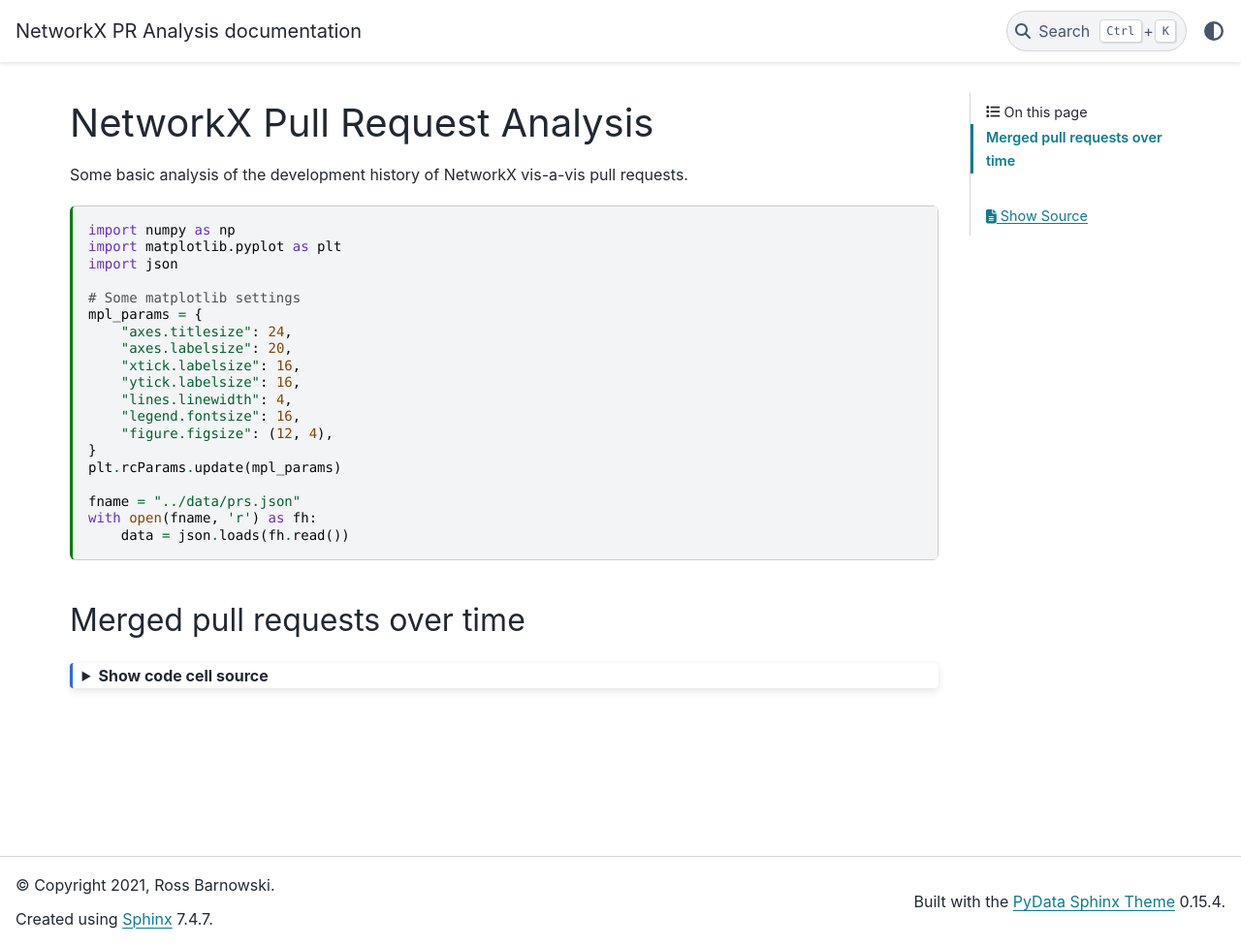
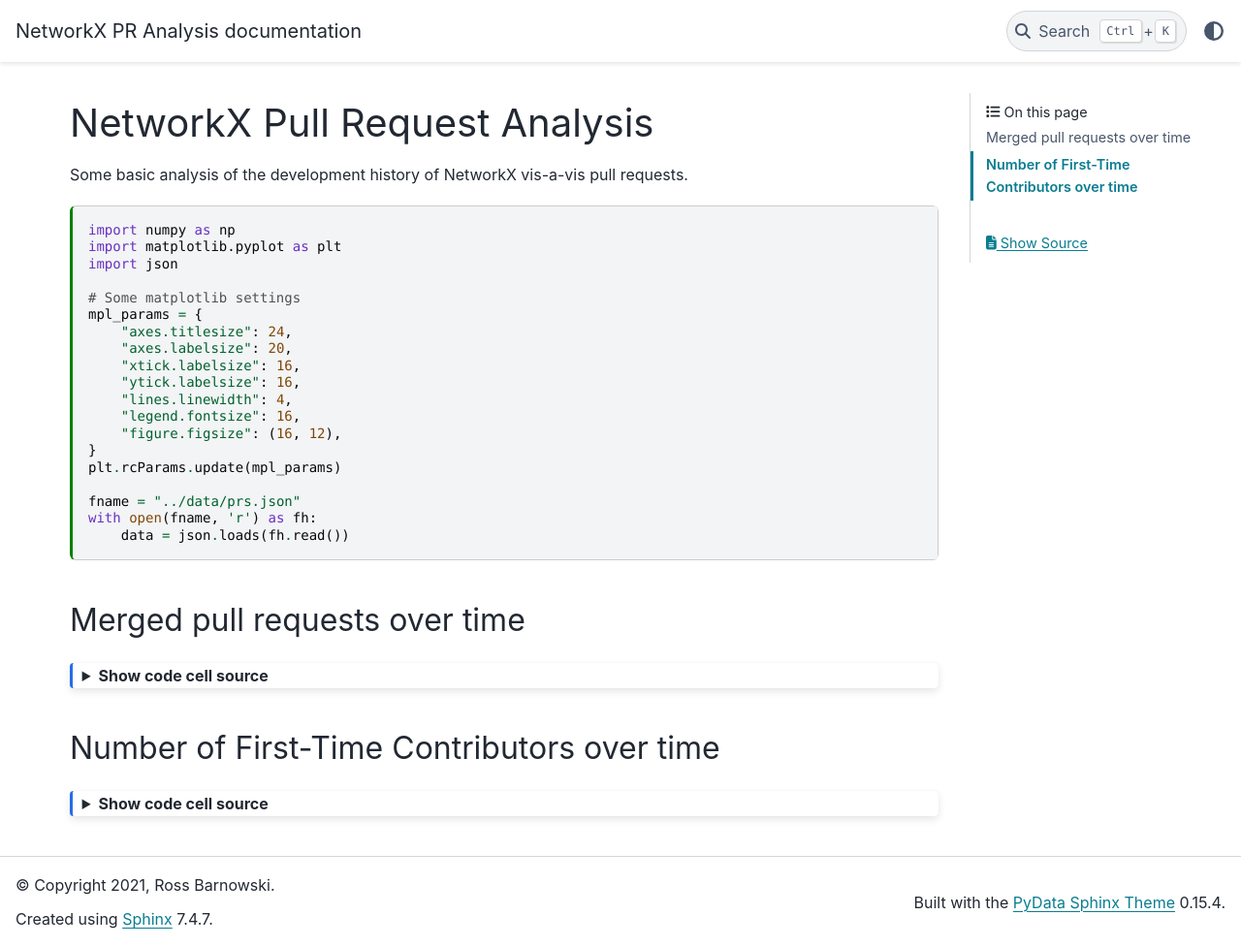
Before and after one commit to rossbar/nx-pr-analysis-scipy-2021, a Sphinx documentation site: the page built from doc/index.md, in a window 1280 px wide and 977 px high. Shown: the whole window at 97% size. Built offline with Sphinx 7.4.7 and the PyData theme 0.15.4, drawn with Linux system fonts in a browser that asks for light colours; some of the changed lines change nothing that is shown.

Commit message:
Add FTC vs. time analysis.

````diff
--- a/doc/index.md
+++ b/doc/index.md
@@ -40,7 +40,7 @@
     "ytick.labelsize": 16,
     "lines.linewidth": 4,
     "legend.fontsize": 16,
-    "figure.figsize": (12, 4),
+    "figure.figsize": (16, 12),
 }
 plt.rcParams.update(mpl_params)
 
@@ -64,7 +64,7 @@
 bc = be[:-1] + binsize / 2
 smoothing_interval = 8  # in units of bin-width
 
-fig, ax = plt.subplots(figsize=(16, 12))
+fig, ax = plt.subplots()
 ax.bar(bc, h, width=binsize, label="Raw")
 ax.plot(
     bc,
@@ -79,3 +79,52 @@
 ax.set_ylabel(f'# Merged PRs / {binsize} interval')
 ax.legend();
 ```
+
+## Number of First-Time Contributors over time
+
+```{code-cell}
+---
+tags: [hide-input]
+---
+
+first_time_contributor = []
+prev_contrib = set()
+for record in merged_prs:
+    try:
+        author = record['node']['author']['login']
+    except TypeError:  # Author no longer has GitHub account
+        first_time_contributor.append(None)
+        continue
+    if author not in prev_contrib:
+        first_time_contributor.append(True)
+        prev_contrib.add(author)
+    else:
+        first_time_contributor.append(False)
+# Object dtype for handling None
+first_time_contributor = np.array(first_time_contributor, dtype=object)
+# Focus on first time contributors
+ftc_mask = first_time_contributor == True
+ftc_dates = merge_dates[ftc_mask]
+
+binsize = np.timedelta64(30, 'D')
+date_bins = np.arange(merge_dates[0], merge_dates[-1], binsize)
+h, be = np.histogram(ftc_dates, date_bins)
+bc = be[:-1] + binsize / 2
+smoothing_interval = 3  # in units of bin width
+
+fig, ax = plt.subplots()
+ax.bar(bc, h, width=binsize, label="Raw")
+ax.plot(
+    bc, np.convolve(h, np.ones(smoothing_interval), 'same') / smoothing_interval,
+    label=f"{binsize * smoothing_interval} moving average",
+    color="tab:orange",
+)
+fig.autofmt_xdate()
+
+ax.set_title('First-time contributors')
+ax.set_xlabel('Time')
+ax.set_ylabel('# Merged PRs from FTC / month')
+ax.legend()
+
+plt.show()
+```
````
